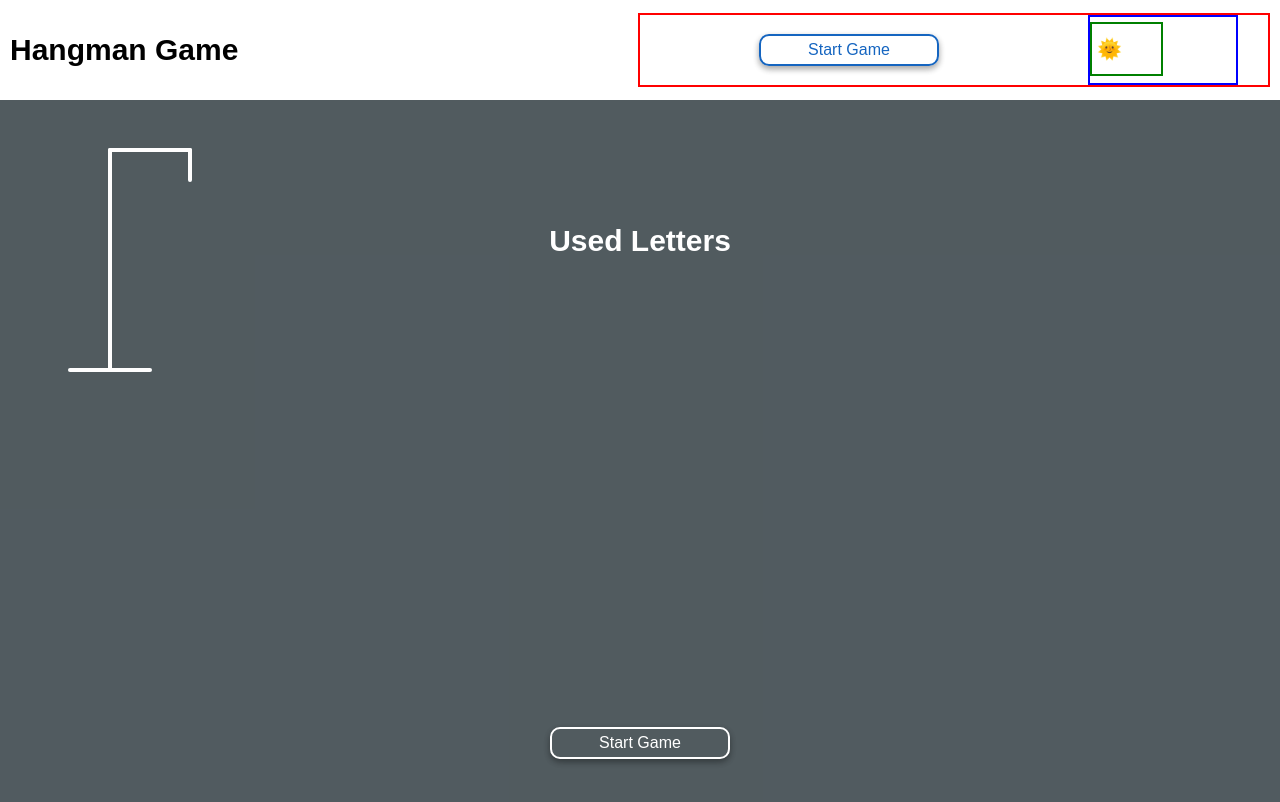
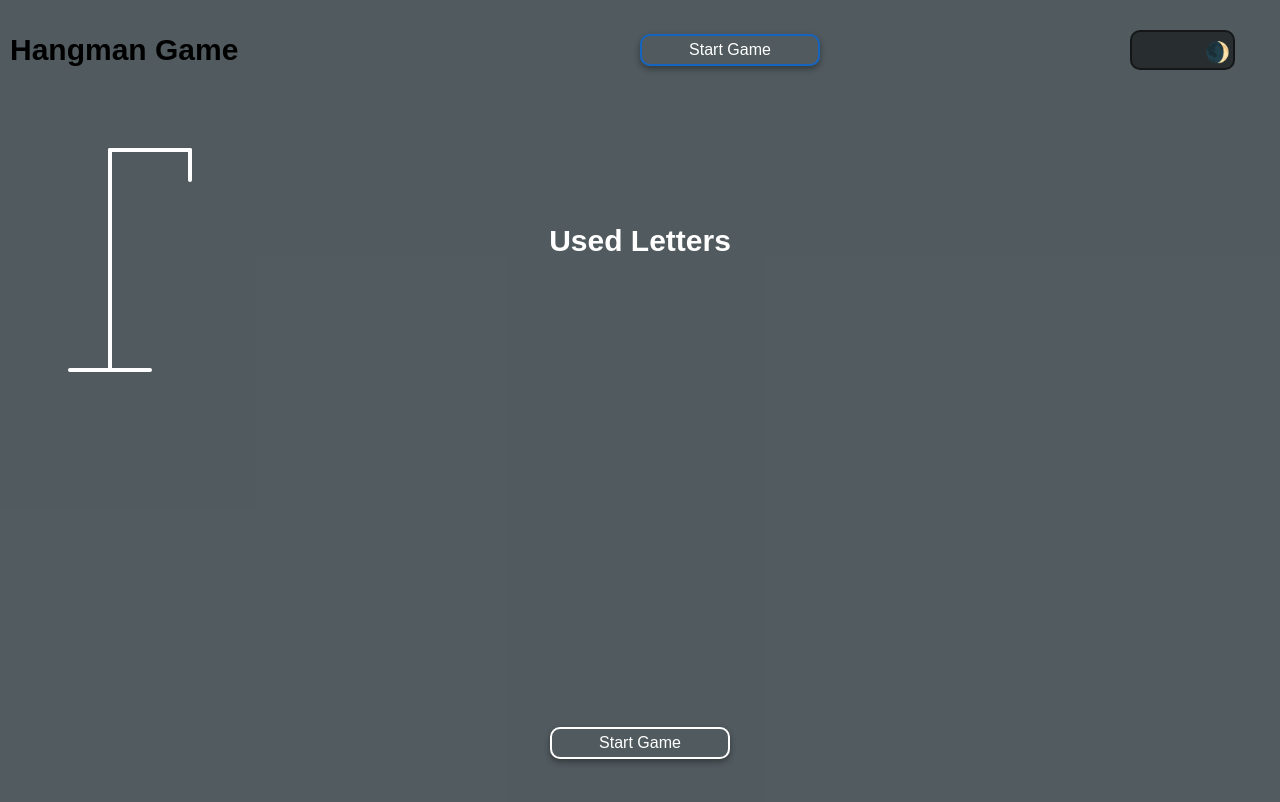
Before and after one commit to masiuciszek/Graphql-movies, a React (Create React App) app: page / in a window 1280 px wide. Shown: the top 802 px of the page. Built offline with nearby package versions, Linux system fonts and the light colour scheme.

Commit message:
toggle theme

```diff
--- a/src/components/layout/index.tsx
+++ b/src/components/layout/index.tsx
@@ -22,12 +22,15 @@ const Main = styled.main`
 `;
 
 const Layout: React.FC<Props> = ({ children }) => {
+  const stored = localStorage.getItem('isDark');
+  const [isDark, setIsDark] = React.useState(stored === 'true' ? true : false);
+
   return (
-    <ThemeProvider theme={mainTheme}>
+    <ThemeProvider theme={isDark ? secondaryTheme : mainTheme}>
       <WordProvider>
         <MessageProvider>
           <GlobalStyles />
-          <Nav className='navbar' />
+          <Nav className='navbar' isDark={isDark} setIsDark={setIsDark} />
           <Page>
             <Main>{children}</Main>
           </Page>
--- a/src/components/layout/nav/Nav.list.tsx
+++ b/src/components/layout/nav/Nav.list.tsx
@@ -1,17 +1,30 @@
 import * as React from 'react';
+import { useSpring } from 'react-spring';
 import {
   useWordDispatch,
   useWordState,
 } from '../../../context/word.context/Word.provider';
 import { randomValue, wordsXs } from '../../../utils/helpers';
 
-import { StyledNavList, ListBtn, ToggleThemeWrapper } from './Styles.nav';
+import { StyledNavList, ListBtn, ToggleThemeWrapper, Knob } from './Styles.nav';
 
-interface Props {}
+interface Props {
+  isDark: boolean;
+  setIsDark: React.Dispatch<React.SetStateAction<boolean>>;
+}
 
-const NavList: React.FC<Props> = () => {
+const NavList: React.FC<Props> = ({ isDark, setIsDark }) => {
   const { gameWord } = useWordState();
   const dispatch = useWordDispatch();
+
+  const booleanToString = (b: boolean): string => {
+    return String(b);
+  };
+
+  const { x, textAlign } = useSpring({
+    x: isDark ? 0 : 40,
+    textAlign: isDark ? 'left' : 'right',
+  });
 
   return (
     <StyledNavList>
@@ -33,9 +46,20 @@ const NavList: React.FC<Props> = () => {
           Start Game
         </ListBtn>
       )}
-      <ToggleThemeWrapper>
+      <ToggleThemeWrapper
+        isDark={isDark}
+        onClick={() => {
+          setIsDark(!isDark);
+          localStorage.setItem('isDark', booleanToString(!isDark));
+        }}>
         <div className='slide'>
-          <span id='knob'>🌞</span>
+          <Knob
+            style={{
+              transform: x.interpolate((x) => `translate3d(${x * 1}px, 0, 0)`),
+              textAlign,
+            }}>
+            {isDark ? ' 🌞' : '🌒'}
+          </Knob>
         </div>
       </ToggleThemeWrapper>
     </StyledNavList>
--- a/src/components/layout/nav/Styles.nav.tsx
+++ b/src/components/layout/nav/Styles.nav.tsx
@@ -1,40 +1,43 @@
 import styled from 'styled-components';
 import { Button } from '../../styles/Buttons';
 import { handleFlex } from '../../styles/utils/helpers';
+import { animated } from 'react-spring';
 
 export const StyledNavList = styled.ul`
   ${handleFlex('row', 'space-between', 'center')};
-  border: 2px solid red;
+
   flex: 1;
 `;
 
 export const ListBtn = styled(Button)`
-  color: ${({ theme }) => theme.colors.primary};
+  color: ${({ theme }) => theme.colors.text};
   border: 2px solid ${({ theme }) => theme.colors.primary};
+  margin: 0;
   &:hover {
     color: ${({ theme }) => theme.colors.text};
   }
 `;
 
-export const ToggleThemeWrapper = styled.div`
+type ToggleType = {
+  isDark: boolean;
+};
+
+export const ToggleThemeWrapper = styled.div<ToggleType>`
   ${handleFlex('row', 'space-between', 'center')};
   padding: 0 3rem;
-
   .slide {
-    border: 2px solid blue;
-    padding: 0.5rem;
     width: 15rem;
-    position: relative;
-    height: 7rem;
-  }
-  #knob {
-    border: 2px solid green;
-    width: 50%;
-    padding: 0.5rem;
-    display: inline-block;
-    font-size: 2rem;
-    cursor: pointer;
-    position: absolute;
-    left: 0;
   }
 `;
+
+export const Knob = styled(animated.div)`
+  border: 2px solid ${(props) => props.theme.colors.secondaryShadow};
+  background: ${(props) => props.theme.colors.secondaryShadow};
+  border-radius: 1rem;
+  width: 70%;
+  height: 4rem;
+  display: block;
+  font-size: 2rem;
+  cursor: pointer;
+  padding: 0 0.3rem;
+`;
--- a/src/components/layout/nav/index.tsx
+++ b/src/components/layout/nav/index.tsx
@@ -5,21 +5,23 @@ import NavList from './Nav.list';
 
 interface Props {
   className: string;
+  isDark: boolean;
+  setIsDark: React.Dispatch<React.SetStateAction<boolean>>;
 }
 
-const Nav: React.FC<Props> = ({ className }) => {
+const Nav: React.FC<Props> = ({ className, isDark, setIsDark }) => {
   return (
     <nav className={className}>
       <div className='title'>
         <h3>Hangman Game</h3>
       </div>
-      <NavList />
+      <NavList isDark={isDark} setIsDark={setIsDark} />
     </nav>
   );
 };
 export default styled(Nav)`
   padding: 2rem 1rem;
-  background: transparent;
+  background: ${(props) => props.theme.colors.mainBg};
   height: calc(12rem - 2rem);
   ${handleFlex('row', 'space-evenly', 'center')};
   .title {
--- a/src/components/modal/index.tsx
+++ b/src/components/modal/index.tsx
@@ -19,27 +19,21 @@ const Modal: React.FC<Props> = () => {
     x: isLoser ? 0 : 100,
   });
 
+  React.useEffect(() => {
+    return () => {};
+  }, [isLoser, isWinner]);
+
   return (
+    <>
+      {isWinner && (
         <ModalStyles
           style={{
-        transform: isWinner
-          ? y.interpolate((y) => `translate3d(0,${y * -1}%,0)`)
-          : x.interpolate((x) => `translate3d(0,${x * -1}%,0)`),
+            transform: y.interpolate((y) => `translate3d(0,${y * -1}%,0)`),
           }}>
           <ModalBody>
-        {isWinner && (
-          <>
             <h1> Winner </h1>
             <h3>You win the game</h3>
-          </>
-        )}
 
-        {isLoser && (
-          <>
-            <h1> Looser </h1>
-            <h3>You loose the game</h3>
-          </>
-        )}
             <Button
               onClick={() => {
                 dispatch({ type: 'CLEAR_GAME_WORD' });
@@ -50,6 +44,28 @@ const Modal: React.FC<Props> = () => {
             </Button>
           </ModalBody>
         </ModalStyles>
+      )}
+      {isLoser && (
+        <ModalStyles
+          style={{
+            transform: x.interpolate((x) => `translate3d(0,${x * -1}%,0)`),
+          }}>
+          <ModalBody>
+            <h1> Looser </h1>
+            <h3>You lose the game</h3>
+
+            <Button
+              onClick={() => {
+                dispatch({ type: 'CLEAR_GAME_WORD' });
+                dispatch({ type: 'CLEAR_USED_WORD_LIST' });
+                dispatch({ type: 'CLEAR_WRONG_WORD_LIST' });
+              }}>
+              New game?
+            </Button>
+          </ModalBody>
+        </ModalStyles>
+      )}
+    </>
   );
 };
 export default Modal;
--- a/src/components/words/UsedLetters.tsx
+++ b/src/components/words/UsedLetters.tsx
@@ -12,10 +12,15 @@ const UsedLetters: React.FC<Props> = () => {
       {usedLetters.length > 0 && <h4>Used Letters</h4>}
 
       {usedLetters.map((letter, i) =>
+        gameWord.split('').includes(letter) && usedLetters.includes(letter) ? (
+          <WordLetter key={i}>{letter}</WordLetter>
+        ) : null,
+      )}
+      {/* {usedLetters.map((letter, i) =>
         gameWord.split('').includes(letter) ? (
           <WordLetter key={i}>{letter}</WordLetter>
         ) : null,
-      )}
+      )} */}
     </UsedLettersContainer>
   );
 };
--- a/src/utils/theme.ts
+++ b/src/utils/theme.ts
@@ -39,12 +39,12 @@ export const mainTheme: DefaultTheme = {
 export const secondaryTheme: DefaultTheme = {
   appSize: '10px',
   colors: {
-    primary: 'rgba(21,101,192,1)',
+    primary: 'rgba(220,231,117,1)',
     text: '#333',
     mainBg: '#fff',
     danger: '#E53935',
     warning: '#FFEE58',
-    primaryShadow: 'rgba(21,101,192,.7)',
+    primaryShadow: 'rgba(220,231,117,.7))',
     secondaryShadow: 'rgba(0,0,0,0.5)',
   },
   size: {
```
Lines whose indentation alone changed are shown as unchanged.
